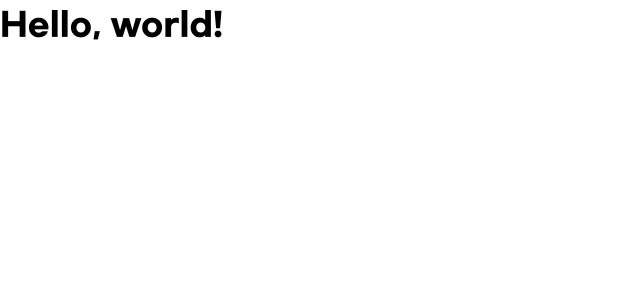
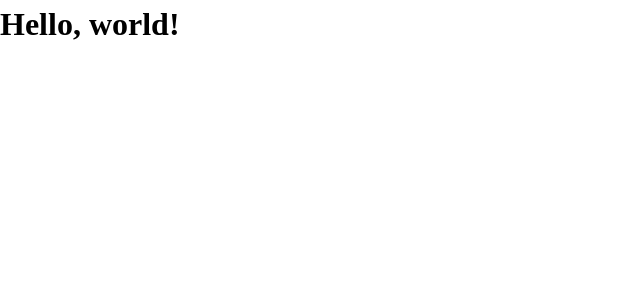
Before and after one commit to ENvironmentSet/portfolio, a React (Vite) app: page / in a window 1280 px wide. Shown: the top 300 px of the page, without its empty margins (0-640 px from the left). Built offline with nearby package versions, Linux system fonts and the light colour scheme.

Commit message:
remove font-family from css reset

```diff
--- a/src/reset.css
+++ b/src/reset.css
@@ -13,8 +13,6 @@
 body {
     line-height: 1.5;
     -webkit-font-smoothing: antialiased;
-
-    font-family: GmarketSans;
 }
 
 img, picture, video, canvas, svg {
```
